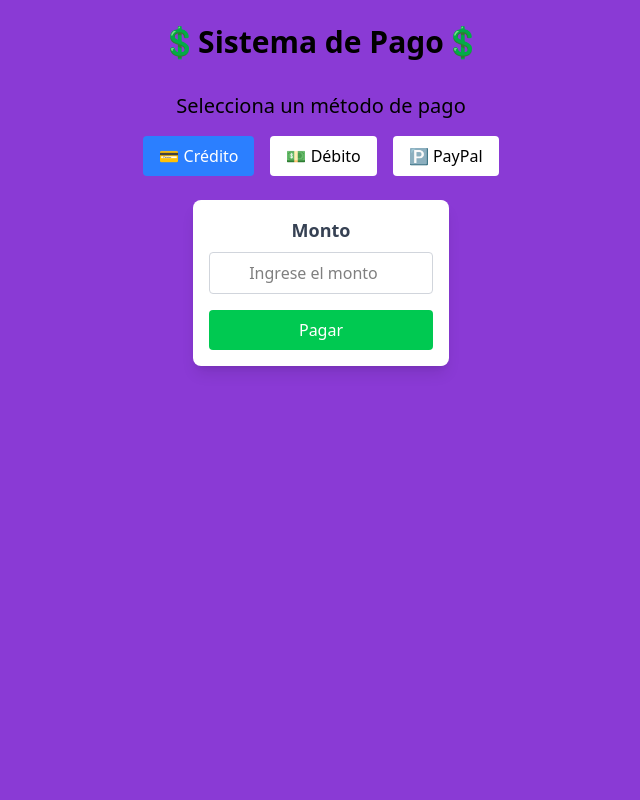
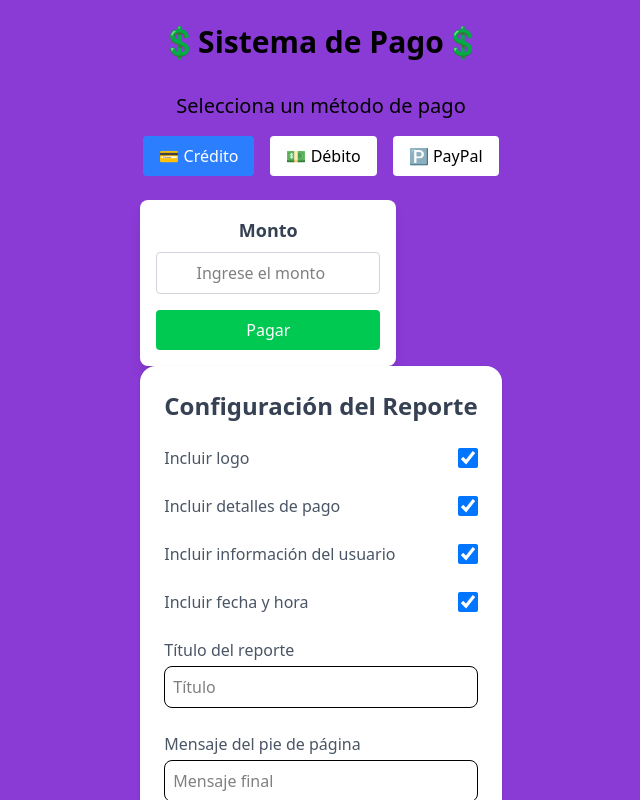
Before and after one commit to leowader/Payment-Abstract-Factory, a React (Vite) app: page / in a window 1280 px wide. Both pictures are taken after a click on the button "💳 Crédito". Shown: the top 800 px of the page, without its empty margins (319-959 px from the left). Built offline with nearby package versions, Linux system fonts and the light colour scheme.

Commit message:
PDF Format builder

```diff
--- /dev/null
+++ b/src/components/FormPDF.tsx
@@ -0,0 +1,118 @@
+// components/ReportForm.tsx
+"use client";
+
+import { useState } from "react";
+import { Tema, Formato, PDFOptions } from "../interfaces/interface";
+
+export default function ReportForm() {
+  const [form, setForm] = useState<PDFOptions>({
+    includeLogo: true,
+    title: "",
+    includePaymentDetails: true,
+    includeUserInfo: true,
+    theme: Tema.LIGHT,
+    includeTimestamp: true,
+    footerMessage: "",
+    format: Formato.A4,
+  });
+
+  const handleChange = (
+    e: React.ChangeEvent<HTMLInputElement | HTMLSelectElement>
+  ) => {
+    const { name, value, type, checked } = e.target;
+    setForm({
+      ...form,
+      [name]: type === "checkbox" ? checked : value,
+    });
+  };
+
+  const handleSubmit = (e: React.FormEvent) => {
+    e.preventDefault();
+    console.log("Formulario enviado:", form);
+  };
+
+  return (
+    <form onSubmit={handleSubmit} className="max-w-xl mx-auto p-6 bg-white shadow rounded-2xl space-y-6">
+      <h2 className="text-2xl font-bold text-center text-gray-700">Configuración del Reporte</h2>
+      {[
+        { label: "Incluir logo", name: "includeLogo" },
+        { label: "Incluir detalles de pago", name: "includePaymentDetails" },
+        { label: "Incluir información del usuario", name: "includeUserInfo" },
+        { label: "Incluir fecha y hora", name: "includeTimestamp" },
+      ].map(({ label, name }) => (
+        <label key={name} className="flex items-center justify-between">
+          <span className="text-gray-600">{label}</span>
+          <input
+            type="checkbox"
+            name={name}
+            checked={form[name as keyof PDFOptions] as boolean}
+            onChange={handleChange}
+            className="w-5 h-5 text-blue-600 rounded"
+          />
+        </label>
+      ))}
+      <div>
+        <label className="block text-gray-600">Título del reporte</label>
+        <input
+          type="text"
+          name="title"
+          value={form.title}
+          onChange={handleChange}
+          className="w-full mt-1 p-2 border rounded-lg"
+          placeholder="Título"
+        />
+      </div>
+
+      <div>
+        <label className="block text-gray-600">Mensaje del pie de página</label>
+        <input
+          type="text"
+          name="footerMessage"
+          value={form.footerMessage}
+          onChange={handleChange}
+          className="w-full mt-1 p-2 border rounded-lg"
+          placeholder="Mensaje final"
+        />
+      </div>
+
+      <div>
+        <label className="block text-gray-600">Tema</label>
+        <select
+          name="Tema"
+          value={form.theme}
+          onChange={handleChange}
+          className="w-full mt-1 p-2 border rounded-lg"
+        >
+          {Object.values(Tema).map((option) => (
+            <option key={option} value={option}>
+              {option}
+            </option>
+          ))}
+        </select>
+      </div>
+
+      <div>
+        <label className="block text-gray-600">Formato</label>
+        <select
+          name="format"
+          value={form.format}
+          onChange={handleChange}
+          className="w-full mt-1 p-2 border rounded-lg"
+        >
+          {Object.values(Formato).map((option) => (
+            <option key={option} value={option}>
+              {option}
+            </option>
+          ))}
+        </select>
+      </div>
+
+      <button
+        type="submit"
+        className="w-full bg-blue-600 text-white py-2 rounded-lg hover:bg-blue-700 transition"
+      >
+        Generar Reporte
+      </button>
+    </form>
+  );
+}
--- a/src/components/Home.tsx
+++ b/src/components/Home.tsx
@@ -9,6 +9,7 @@ import {
 
 import { configureFactoryProvider } from "../provider/config/configureFactoryProvider";
 import { IRecibo } from "../abstractFactory/IRecibo";
+import ReportForm from "./FormPDF";
 
 export default function Home() {
 
@@ -104,6 +105,7 @@ export default function Home() {
       </div>
 
       {paymentMethod && (
+        <div>
          <div className="w-64 p-4 bg-white shadow-lg rounded-lg text-center">
             <label className="block text-gray-700 text-lg font-semibold mb-2">
               Monto
@@ -121,6 +123,8 @@ export default function Home() {
             >
               Pagar
             </button>
+          </div>
+            {<ReportForm></ReportForm>}
         </div>
       )}
 
--- a/src/interfaces/interface.ts
+++ b/src/interfaces/interface.ts
@@ -1,5 +1,13 @@
 export type PaymentType = "creditcard" | "debitcard" | "paypal" | "";
 export type NotificationType = "sms" | "whatsapp" | "email" | "";
+export enum Tema {
+  LIGHT = "light",
+  DARK = "dark"
+}
+export enum Formato {
+  A4 = "a4",
+  Letter = "letter"
+}
 
 export interface PaymentResponse {
   finalAmount: number;
@@ -8,3 +16,14 @@ export interface PaymentResponse {
   paymentType: PaymentType; // podrías usar un union type si hay valores fijos
   state: "SUCCESS" | "FAILED" | "PENDING"; // ajusta según los posibles estados
 }
+
+export interface PDFOptions {
+  includeLogo: boolean;
+  title: string;
+  includePaymentDetails: boolean;
+  includeUserInfo: boolean;
+  theme: Tema;
+  includeTimestamp: boolean;
+  footerMessage: string;
+  format: Formato;
+}
```
Lines whose indentation alone changed are shown as unchanged.
